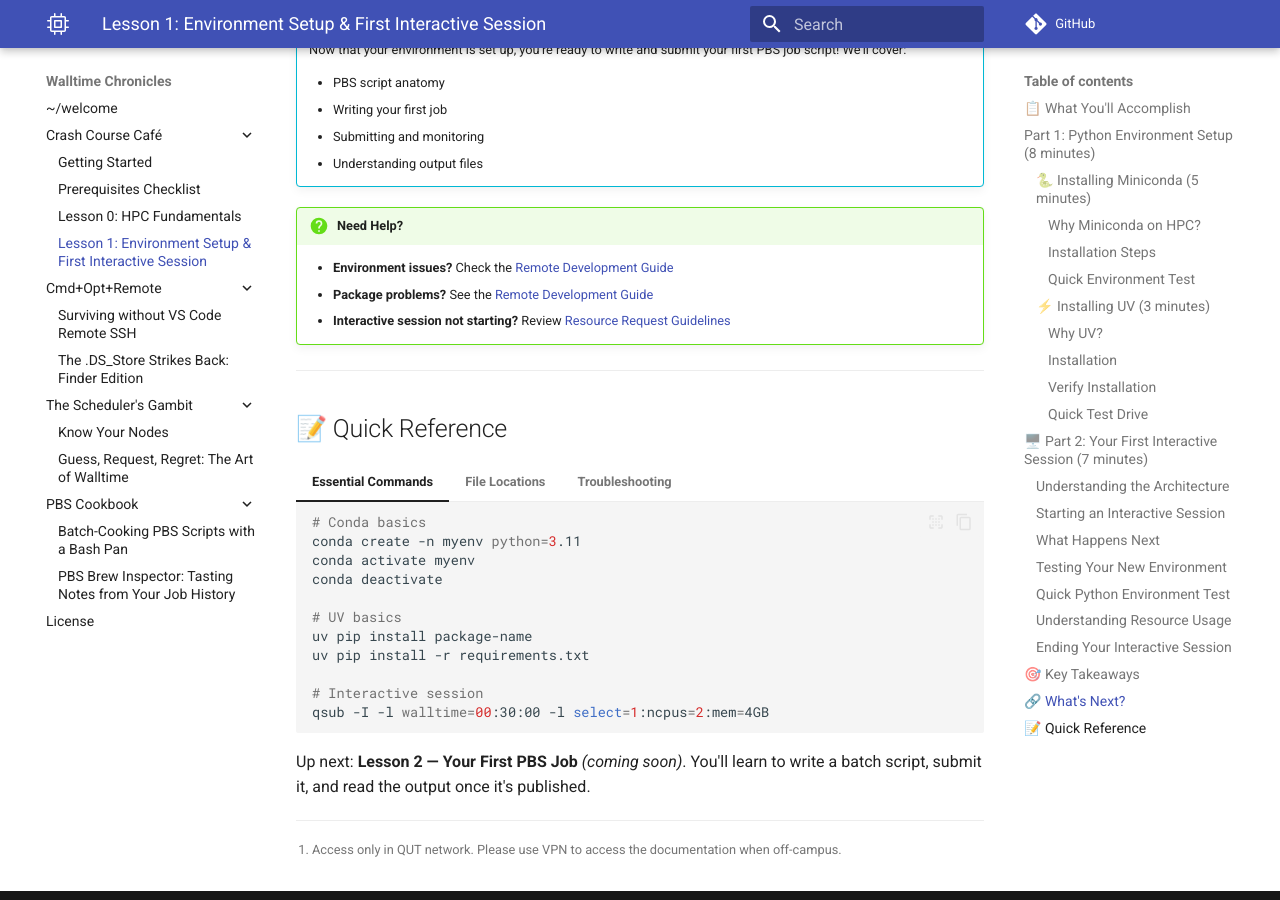
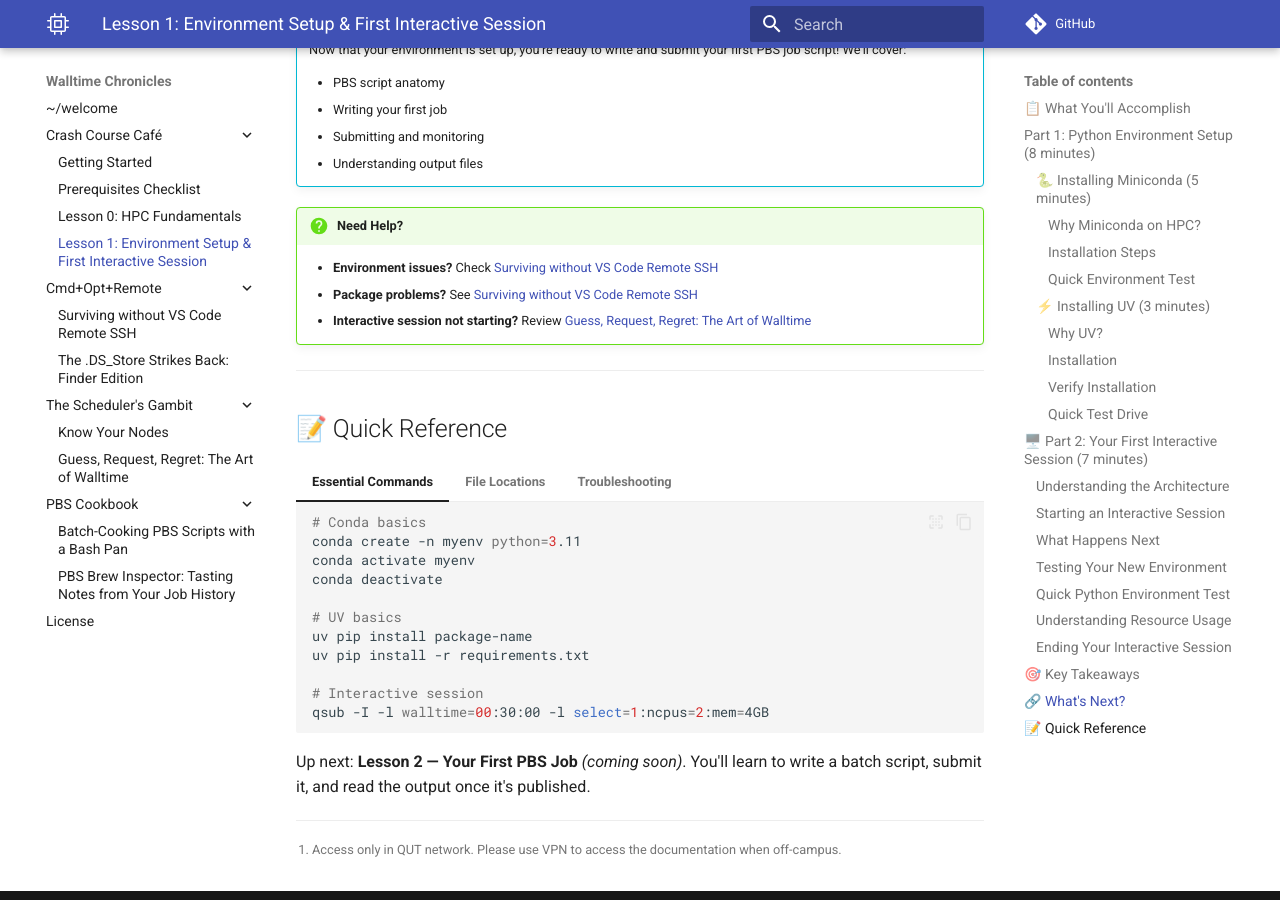
Before and after one commit to ZhipengHe/Walltime-Chronicles, an MkDocs documentation site: the page built from docs/tutorials/lesson-1.md, in a window 1280 px wide and 900 px high, scrolled down 8281 px. Built offline with MkDocs 1.6.1 and Material for MkDocs 9.7.7, drawn with Linux system fonts in a browser that asks for light colours; comment, search, counter and statistics services are not loaded.

Commit message:
Repoint L1 'Need Help' links to specific files (fixes broken directory-only refs)

```diff
--- a/docs/tutorials/lesson-1.md
+++ b/docs/tutorials/lesson-1.md
@@ -363,9 +363,9 @@ You'll be back on the login node, and your compute resources are released.
 
 !!! question "Need Help?"
 
-    - **Environment issues?** Check the [Remote Development Guide](../remote-dev/)
-    - **Package problems?** See the [Remote Development Guide](../remote-dev/)
-    - **Interactive session not starting?** Review [Resource Request Guidelines](../scheduler/)
+    - **Environment issues?** Check [Surviving without VS Code Remote SSH](../../remote-dev/Surviving-without-VS-Code-Remote-SSH/)
+    - **Package problems?** See [Surviving without VS Code Remote SSH](../../remote-dev/Surviving-without-VS-Code-Remote-SSH/)
+    - **Interactive session not starting?** Review [Guess, Request, Regret: The Art of Walltime](../../scheduler/The-Art-of-Walltime/)
 
 ---
 
```
